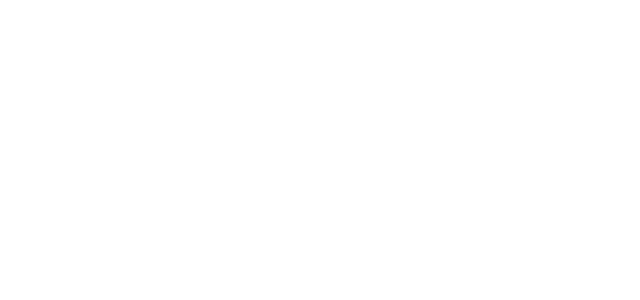
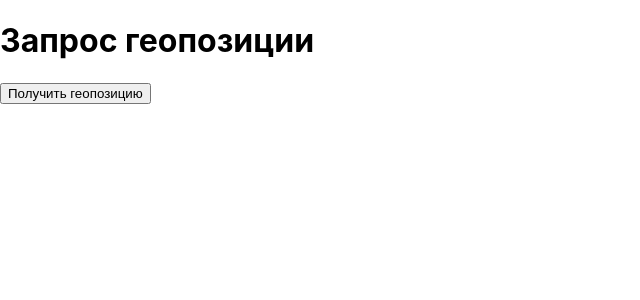
Before and after one commit to Pr0meTheuSS/YaDelivery, a React (Create React App) app in the folder frontend/ya_delivery/: page /geo in a window 1280 px wide. Before the commit this address had no page. Shown: the top 300 px of the page, without its empty margins (0-640 px from the left). Built offline with nearby package versions, Linux system fonts and the light colour scheme; a web font is replaced by a local one.

Commit message:
Add test-geolocation

```diff
--- a/frontend/ya_delivery/package.json
+++ b/frontend/ya_delivery/package.json
@@ -12,6 +12,7 @@
     "@testing-library/user-event": "^13.5.0",
     "react": "^18.2.0",
     "react-dom": "^18.2.0",
+    "react-leaflet": "^4.2.1",
     "react-router-dom": "^6.22.2",
     "react-scripts": "5.0.1",
     "web-vitals": "^2.1.4"
--- a/frontend/ya_delivery/src/App/App.js
+++ b/frontend/ya_delivery/src/App/App.js
@@ -1,28 +1,21 @@
-import logo from '../logo.svg';
 import './App.css';
 import { useEffect } from 'react';
+import GeolocationPage from '../LocationTest/Location';
+import { BrowserRouter, Route, Routes } from 'react-router-dom';
+import Main from '../Main/Main';
 
 function App() {
   useEffect(() => {
     document.title = 'Ya.Dostavka, ti - pidor';
   }, []);
   return (
-    <div className="App">
-      <header className="App-header">
-        <img src={logo} className="App-logo" alt="logo" />
-        <p>
-          Edit <code>src/App.js</code> and save to reload.
-        </p>
-        <a
-          className="App-link"
-          href="https://reactjs.org"
-          target="_blank"
-          rel="noopener noreferrer"
-        >
-          Learn React
-        </a>
-      </header>
-    </div>
+    <BrowserRouter>
+    <Routes>
+      <Route path="/" element= {<Main/>}/>
+      <Route path="main" element= {<Main/>}/>
+      <Route path="geo" element= {<GeolocationPage/>}/>
+    </Routes>
+  </BrowserRouter>
   );
 }
 
--- /dev/null
+++ b/frontend/ya_delivery/src/LocationTest/Location.jsx
@@ -0,0 +1,40 @@
+import React, { useState } from 'react';
+
+const GeolocationPage = () => {
+  const [latitude, setLatitude] = useState(null);
+  const [longitude, setLongitude] = useState(null);
+  const [error, setError] = useState(null);
+
+  const getLocation = () => {
+    if (navigator.geolocation) {
+      navigator.geolocation.getCurrentPosition(
+        (position) => {
+          setLatitude(position.coords.latitude);
+          setLongitude(position.coords.longitude);
+        },
+        (error) => {
+          setError(error.message);
+        }
+      );
+    } else {
+      setError('Геолокация не поддерживается вашим браузером');
+    }
+  };
+
+  return (
+    <div>
+      <h1>Запрос геопозиции</h1>
+      <button onClick={getLocation}>Получить геопозицию</button>
+      {latitude && longitude && (
+        <div>
+          <h2>Ваши координаты:</h2>
+          <p>Широта: {latitude}</p>
+          <p>Долгота: {longitude}</p>
+        </div>
+      )}
+      {error && <p>Ошибка: {error}</p>}
+    </div>
+  );
+};
+
+export default GeolocationPage;
--- a/frontend/ya_delivery/src/index.js
+++ b/frontend/ya_delivery/src/index.js
@@ -2,17 +2,10 @@
 import ReactDOM from 'react-dom/client';
 import './index.css';
 import App from './App/App';
-import Main from './Main/Main';
 import reportWebVitals from './reportWebVitals';
-import { BrowserRouter, Route, Routes } from 'react-router-dom';
 const root = ReactDOM.createRoot(document.getElementById('root'));
 root.render(
-    <BrowserRouter>
-      <Routes>
-        <Route path="/" element= {<App/>}/>
-        <Route path="main" element= {<Main/>}/>
-      </Routes>
-    </BrowserRouter>
+  <App></App>
   );
 
 // If you want to start measuring performance in your app, pass a function
```
Also changed, not shown: 1 other file (tests, documents, lock files or other folders).
